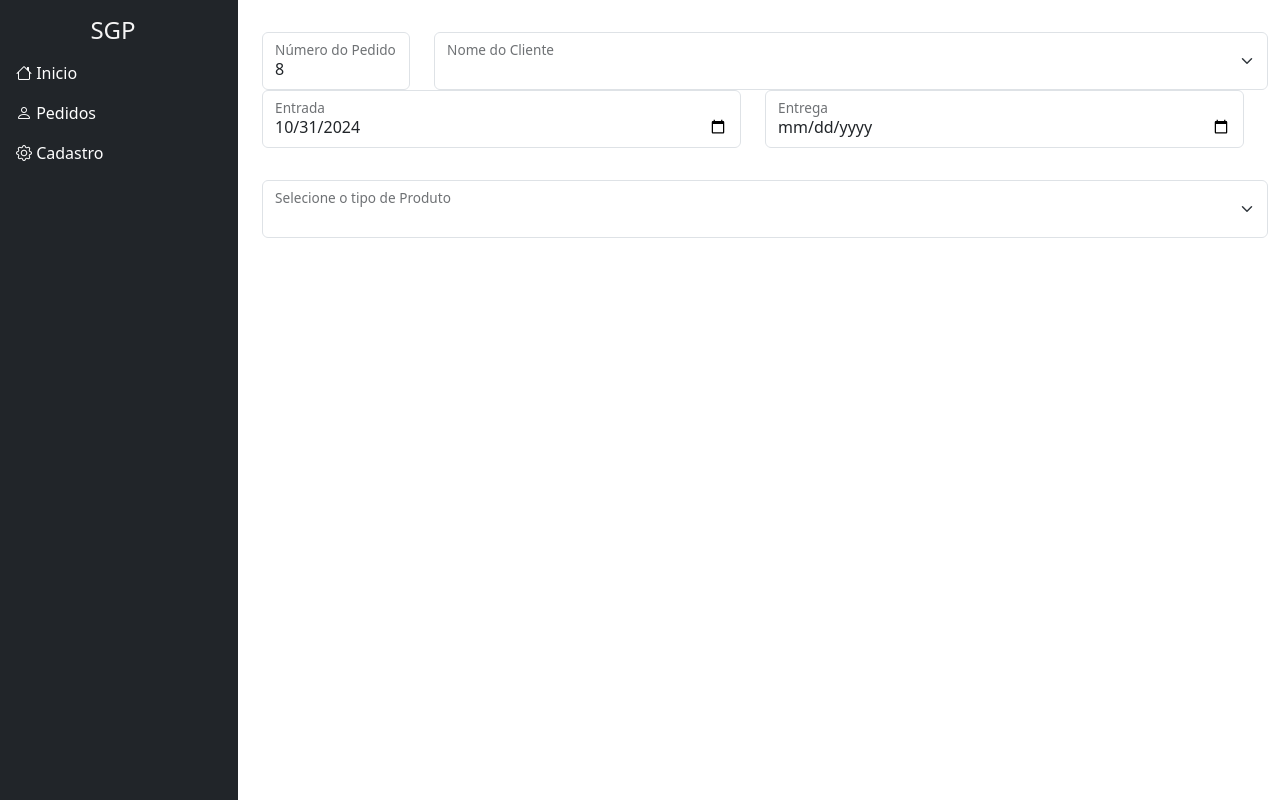
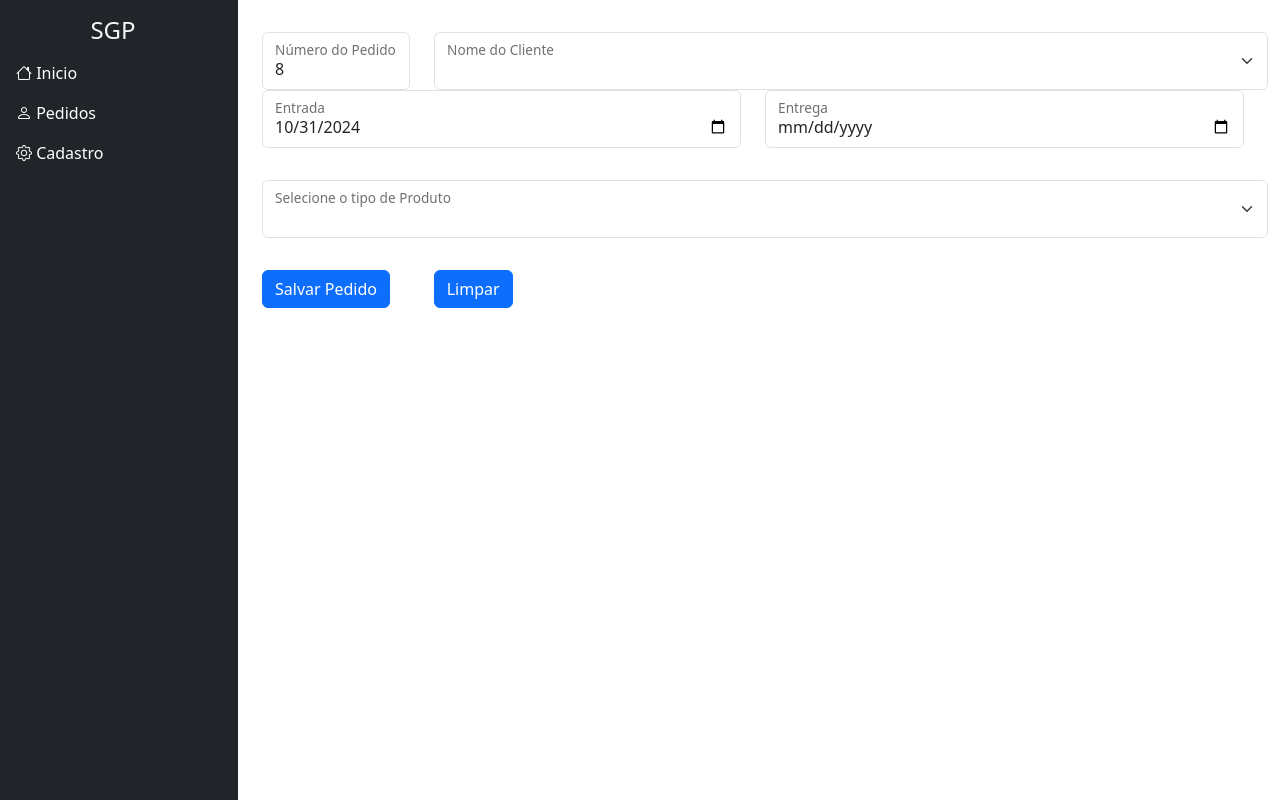
Before and after one commit to mrmateussiilva/sgpFinderBit, a Flask app: page /pedidos/criar in a window 1280 px wide. Run offline with Flask 3, Linux system fonts and the light colour scheme.

Commit message:
Melhorando o projeto

```diff
--- a/sgp/pedidos/core.py
+++ b/sgp/pedidos/core.py
@@ -12,7 +12,6 @@
         return render_template("product.html",title_page="Criar Pedido")
     elif request.method == "POST":
         name = request.form.get("nameClient")
-
         return "SUcesso {}".format(name)
 @bp_pedido.route("/pedido/<idd>",methods=["GET","POST"])
 def view_pedido(idd):
--- a/sgp/templates/pedidos/index obselt.html
+++ b/sgp/templates/pedidos/index obselt.html
@@ -57,13 +57,27 @@
   <div class="container hidden" id="form-painelRedondo">
     <form method="post" class="row" style="border: 1px solid black; padding: 32px;">
       <div class="row">
+        <div class="col">
         <div class="form-floating">
           <input type="text" id="inamePainel" class="form-control" />
-          <label for="inamePainel" class="form-label mx-2">Nome do Painel</label>
+          <label for="inamePainel" class="form-label mx-2">Descrição do Painel</label>
         </div>
       </div>
+        <div class="col-4">
+          <div class="input-group">
+            <input type="number" class="form-control" placeholder="Largura" aria-label="Username">
+            <span class="input-group-text">X</span>
+            <input type="number" class="form-control" placeholder="Altura" aria-label="Server">
+          </div>
+        </div>
+
+        </div>
+      <!-- Dropzone area -->
       <div class="row">
-            <div id="dropzone">Cole ou arraste a imagem aqui</div>
+        <div class="col">
+
+        </div>
+            <div class="col" id="dropzone">Cole ou arraste a imagem aqui</div>
       </div>
         <input type="button" onclick="validateProduto()" value="Salvar" class="btn btn-sucess">
       </form>
@@ -71,10 +85,18 @@
   </div>
 </div>
 <div class="container " style="padding-top: 32px;">
-  <div class="row">
+  <div class="row justify-content-md-left">
+    <div class="col col-lg-2">
+      <input class="btn btn-primary" type="submit" value="Salvar Pedido">
+    </div>
+    <div class="col col-lg-2">
+      <input class="btn btn-primary" type="reset" value="Limpar">
+    </div>
 
   </div>
 </div>
+
+
 <script src="
 {{ url_for('static', filename='js/dropzone.js') }}
 "></script>
```
Also changed, not shown: 1 other file.
